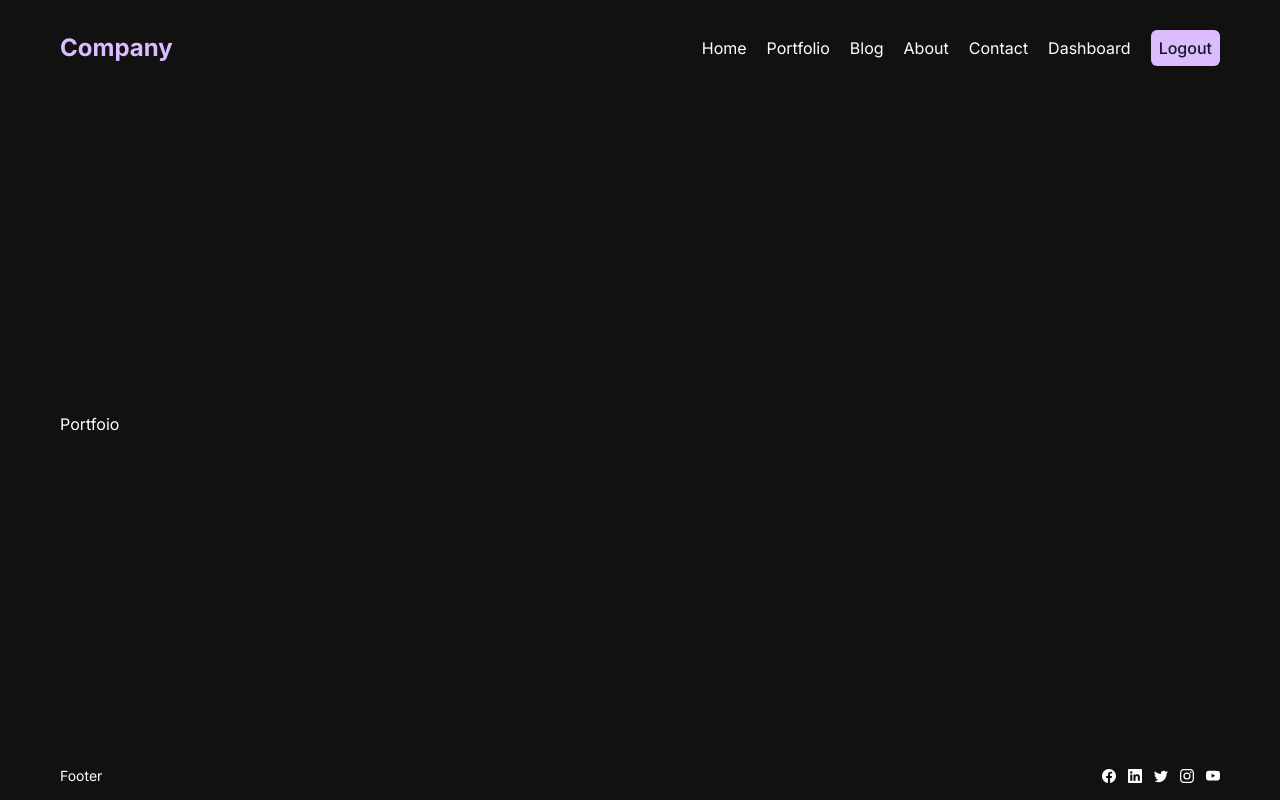
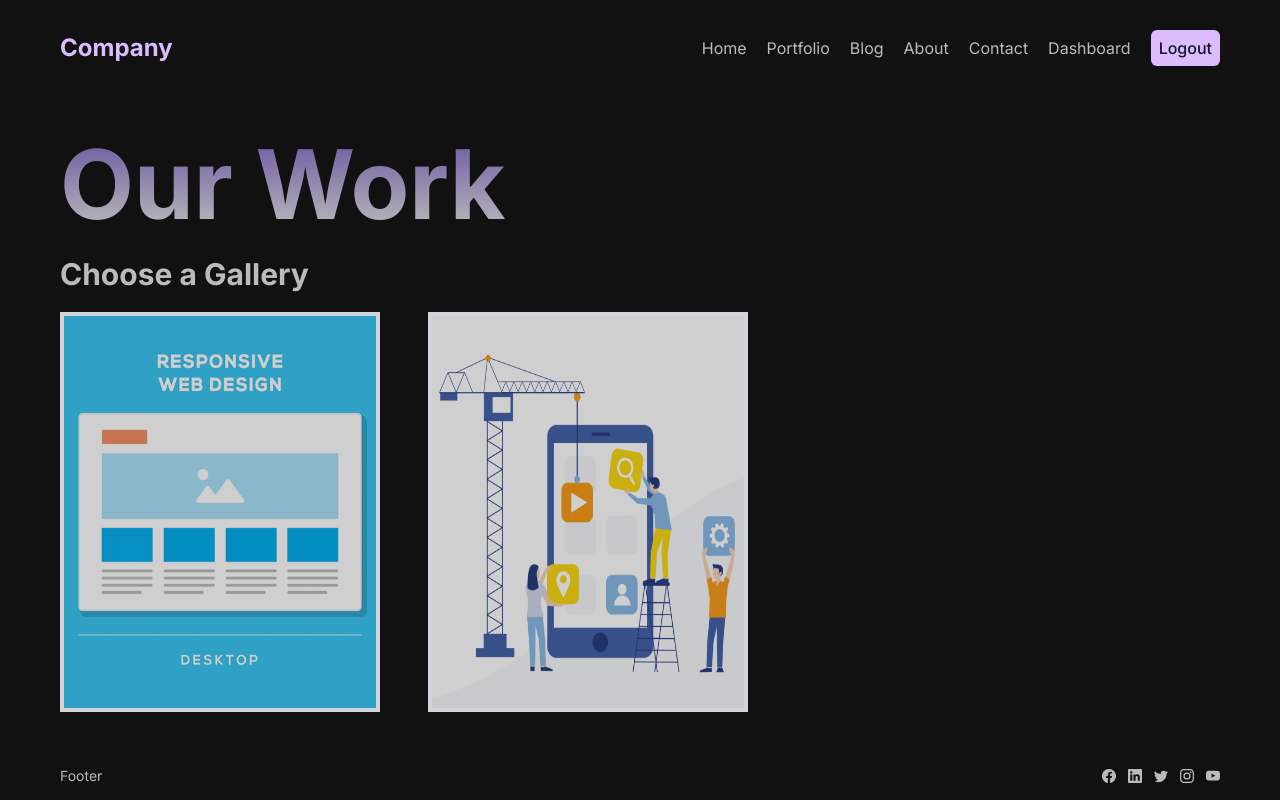
Before and after one commit to abhxnav/company-portfolio, a Next.js app: page /portfolio in a window 1280 px wide. Built offline with nearby package versions, Linux system fonts and the light colour scheme.

Commit message:
created portfolio page

```diff
--- a/src/app/about/page.jsx
+++ b/src/app/about/page.jsx
@@ -16,21 +16,21 @@ const About = () => {
       </div>
       <div className="flex gap-24 mb-10">
         <div className="flex flex-col flex-1 mt-12 gap-8">
-          <h1 className="text-4xl font-extrabold text-gray-300">
+          <h1 className="text-4xl font-extrabold text-text_light">
             {data.about.col1.title}
           </h1>
           {data.about.col1.content.map((para) => (
-            <p className="text-lg font-light text-justify text-gray-300">
+            <p className="text-lg font-light text-justify text-text_light">
               {para.para}
             </p>
           ))}
         </div>
         <div className="flex flex-col flex-1 mt-12 gap-8">
-          <h1 className="text-4xl font-extrabold text-gray-300">
+          <h1 className="text-4xl font-extrabold text-text_light">
             {data.about.col2.title}
           </h1>
           {data.about.col2.content.map((para) => (
-            <p className="text-lg font-light text-justify text-gray-300">
+            <p className="text-lg font-light text-justify text-text_light">
               {para.para}
             </p>
           ))}
--- a/src/app/contact/page.jsx
+++ b/src/app/contact/page.jsx
@@ -1,17 +1,17 @@
 import Button from '@/components/button/Button'
 import Image from 'next/image'
-import banner from '../../../public/assets/images/contact.png'
+import { data } from '@/utils/data'
 
 const Contact = () => {
   return (
     <div className="conatiner">
-      <h1 className="text-6xl text-center mb-24 text-gray-300 font-bold">
-        Ping Us!
+      <h1 className="text-6xl text-center mb-24 text-text_light font-bold">
+        {data.contact.title}
       </h1>
       <div className="flex items-center gap-24">
         <div className="flex-1 relative h-128 scale-125 mr-10">
           <Image
-            src={banner}
+            src={data.contact.banner}
             alt=""
             fill={true}
             className="scaling_img"
@@ -22,15 +22,15 @@ const Contact = () => {
           <input
             type="text"
             placeholder="name"
-            className="p-5 bg-transparent outline-none text-gray-300 border-2 border-gray-300 text-xl font-bold"
+            className="p-5 bg-transparent outline-none text-text_light border-2 border-gray-300 text-xl font-bold"
           />
           <input
             type="text"
             placeholder="email"
-            className="p-5 bg-transparent outline-none text-gray-300 border-2 border-gray-300 text-xl font-bold"
+            className="p-5 bg-transparent outline-none text-text_light border-2 border-gray-300 text-xl font-bold"
           />
           <textarea
-            className="p-5 bg-transparent outline-none text-gray-300 border-2 border-gray-300 text-xl font-bold"
+            className="p-5 bg-transparent outline-none text-text_light border-2 border-gray-300 text-xl font-bold"
             placeholder="message"
             cols="30"
             rows="10"
--- a/src/app/globals.css
+++ b/src/app/globals.css
@@ -10,7 +10,8 @@
   --accent-primary: #6b59a2;
   --accent-secondary: #dcbcff;
   --text-dark: rgb(17, 24, 39);
-  --text-light: white;
+  --text-light: #bbb;
+  --text-lighter: white;
 }
 
 @media (prefers-color-scheme: dark) {
@@ -50,7 +51,7 @@ a {
   justify-content: space-between;
 }
 
-#company-tagline {
+.gradient {
   background: linear-gradient(
     to bottom,
     var(--accent-primary),
@@ -74,7 +75,7 @@ a {
     transform: translateY(-15px);
   }
   to {
-    transform: translateY(0px) scale(1.1);
+    transform: translateY(0px) scale(1.05);
   }
 }
 
@@ -85,5 +86,9 @@ a {
 
 .scaling_img {
   object-fit: contain;
-  animation: scale 2s infinite ease alternate;
+  animation: scale 3s infinite ease alternate;
 }
+
+.smooth-transition {
+  transition: all 0.4s ease;
+}
--- a/src/app/page.jsx
+++ b/src/app/page.jsx
@@ -9,10 +9,7 @@ export default function Home() {
   return (
     <div className="flex items-center gap-24">
       <div className="flex flex-1 flex-col gap-12">
-        <h1
-          id="company-tagline"
-          className={`text-7xl font-bold ${roboto.className}`}
-        >
+        <h1 className={`text-7xl font-bold gradient ${roboto.className}`}>
           {data.home.companyTagline}
         </h1>
         <p className="text-2xl font-light ">{data.home.comapnyDesc}</p>
--- /dev/null
+++ b/src/app/portfolio/layout.jsx
@@ -0,0 +1,14 @@
+import React from 'react'
+
+const Layout = ({ children }) => {
+  return (
+    <div>
+      <h1 className="text-8xl font-bold text-accent_secondary gradient mb-6">
+        Our Work
+      </h1>
+      {children}
+    </div>
+  )
+}
+
+export default Layout
--- a/src/app/portfolio/page.jsx
+++ b/src/app/portfolio/page.jsx
@@ -1,7 +1,40 @@
-import React from 'react'
+'use client'
+
+import Link from 'next/link'
+import app from '../../../public/assets/images/app-banner.gif'
+import web from '../../../public/assets/images/web-banner.gif'
+import Image from 'next/image'
 
 const Portfoio = () => {
-  return <div className="">Portfoio</div>
+  return (
+    <div className="">
+      <h1 className="my-5 mx-0 text-text_light text-3xl font-bold">
+        Choose a Gallery
+      </h1>
+      <div className="flex gap-12">
+        <Link
+          href="/portfolio/sebsites"
+          className="border-4 border-gray-300 w-80 h-[25rem] relative cursor-pointer"
+        >
+          <Image src={web} fill className="opacity-80" />
+          <div className="w-full h-full absolute bg-background opacity-0 hover:opacity-90 flex items-center justify-center smooth-transition">
+            <span className="text-4xl font-bold text-text_light">Websites</span>
+          </div>
+        </Link>
+        <Link
+          href="/portfolio/application"
+          className="border-4 border-gray-300 w-80 h-[25rem] relative cursor-pointer"
+        >
+          <Image src={app} fill className="opacity-80" />
+          <div className="w-full h-full absolute bg-background opacity-0 hover:opacity-90 flex items-center justify-center smooth-transition">
+            <span className="text-4xl font-bold text-text_light">
+              Applications
+            </span>
+          </div>
+        </Link>
+      </div>
+    </div>
+  )
 }
 
 export default Portfoio
--- a/src/utils/data.js
+++ b/src/utils/data.js
@@ -7,6 +7,7 @@ import {
 } from 'react-icons/bs'
 import HomeBanner from '../../public/assets/images/BannerGif6-unscreen.gif'
 import AboutBanner from '../../public/assets/images/about-banner.jpg'
+import ContactBanner from '../../public/assets/images/contact.png'
 
 export const data = {
   // HOME PAGE
@@ -113,4 +114,11 @@ export const data = {
       ],
     },
   },
+
+  // CONTACT
+
+  contact: {
+    banner: ContactBanner,
+    title: 'Ping Us!',
+  },
 }
--- a/tailwind.config.js
+++ b/tailwind.config.js
@@ -20,6 +20,7 @@ module.exports = {
         accent_primary: '#6b59a2',
         accent_secondary: '#dcbcff',
         text_dark: 'rgb(17, 24, 39)',
+        text_light: '#bbb',
       },
     },
   },
```
Also changed, not shown: public/assets/images/app-banner.gif (added), public/assets/images/web-banner.gif (added).
